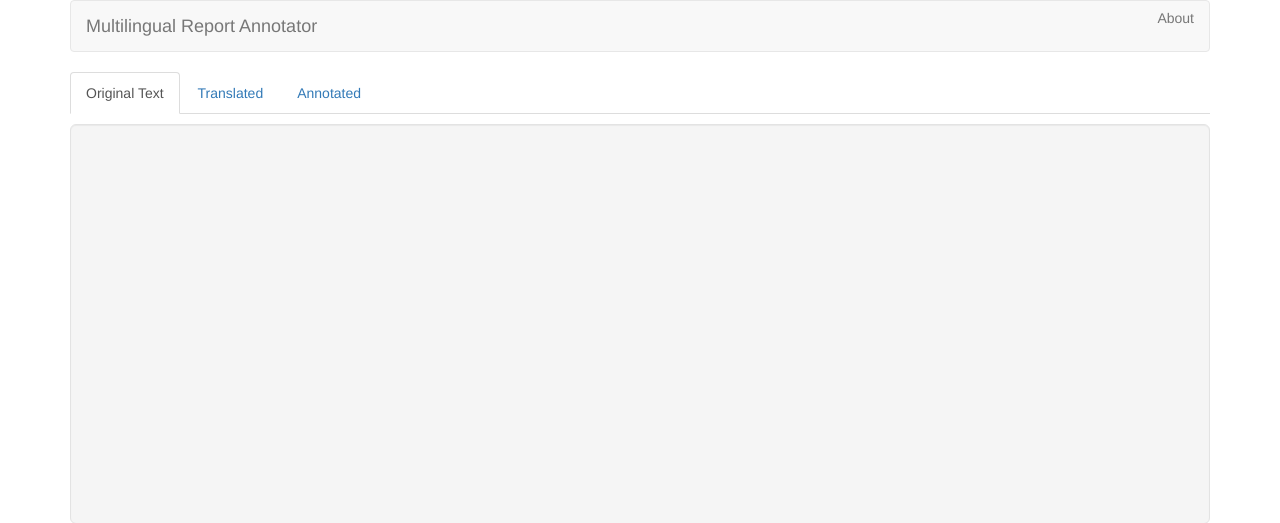
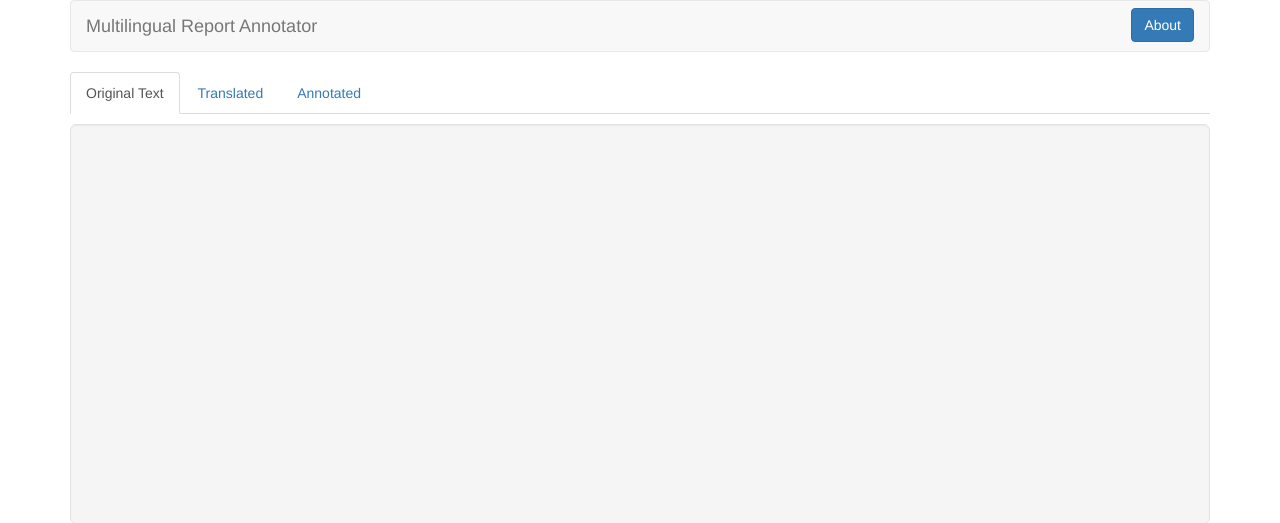
Before and after one commit to lasigeBioTM/MRA, a Flask app: template mra/templates/report.html in a window 1280 px wide. Shown: the top 523 px of the page. Run offline with Flask 2, Linux system fonts and the light colour scheme; the template is opened without the code that fills it, so the values that code supplies are empty; parts of the project's set-up code (start-up, migrations or seed data) failed here and were passed over; some libraries are stand-ins or nearby versions.

Commit message:
update About link on this page

```diff
--- a/mra/templates/report.html
+++ b/mra/templates/report.html
@@ -15,8 +15,8 @@
           <div class="navbar-header">
             <a class="navbar-brand" href="/">Multilingual Report Annotator</a>
           </div>
-          <div class="navbar-right">
-            <a class="navbar-text navbar-link" id="navbar-about" href='#modalAbout' data-toggle="modal">About</a>
+          <div class='btn-toolbar pull-right'>
+            <a type="button" class="btn btn-primary" id="navbar-about" href='#modalAbout' data-toggle="modal">About</a>
           </div>
         </div>
       </nav>
```
